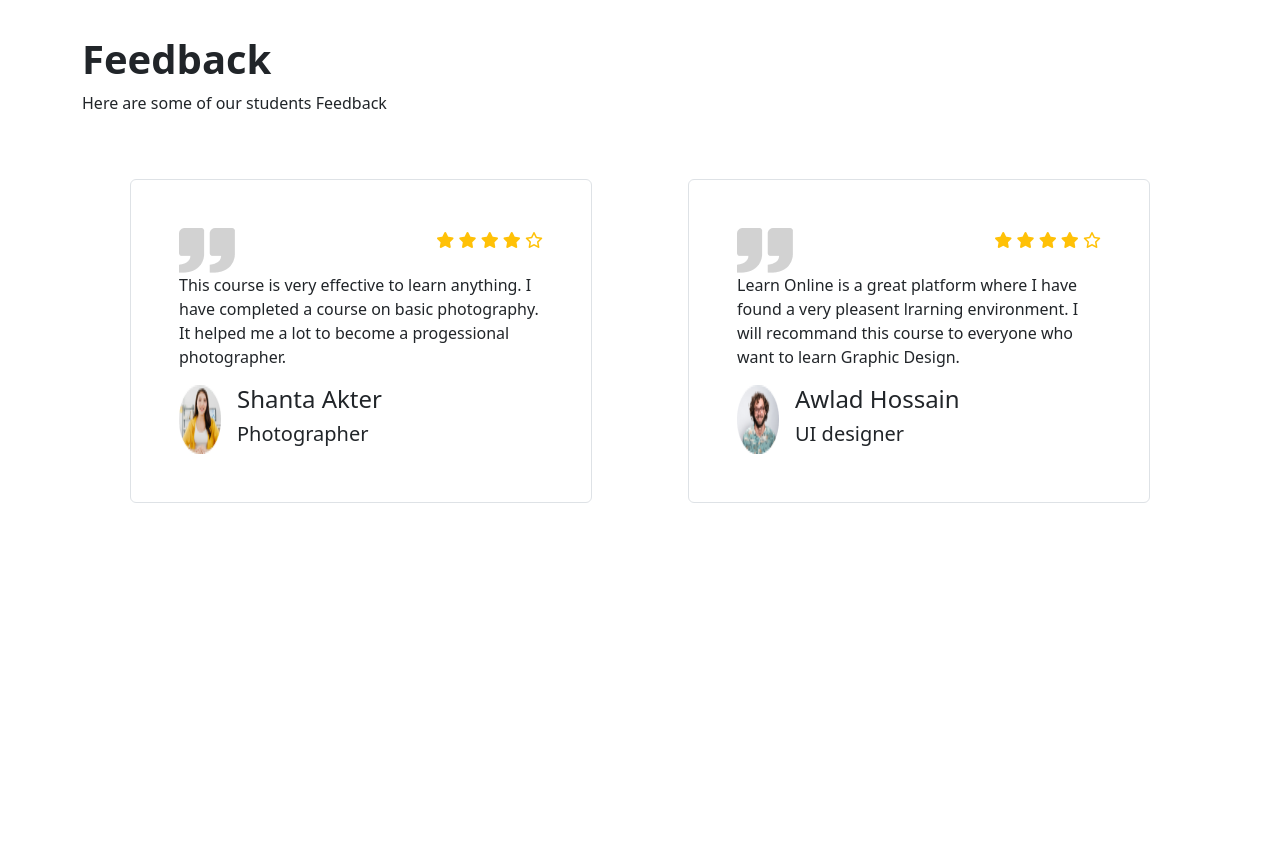
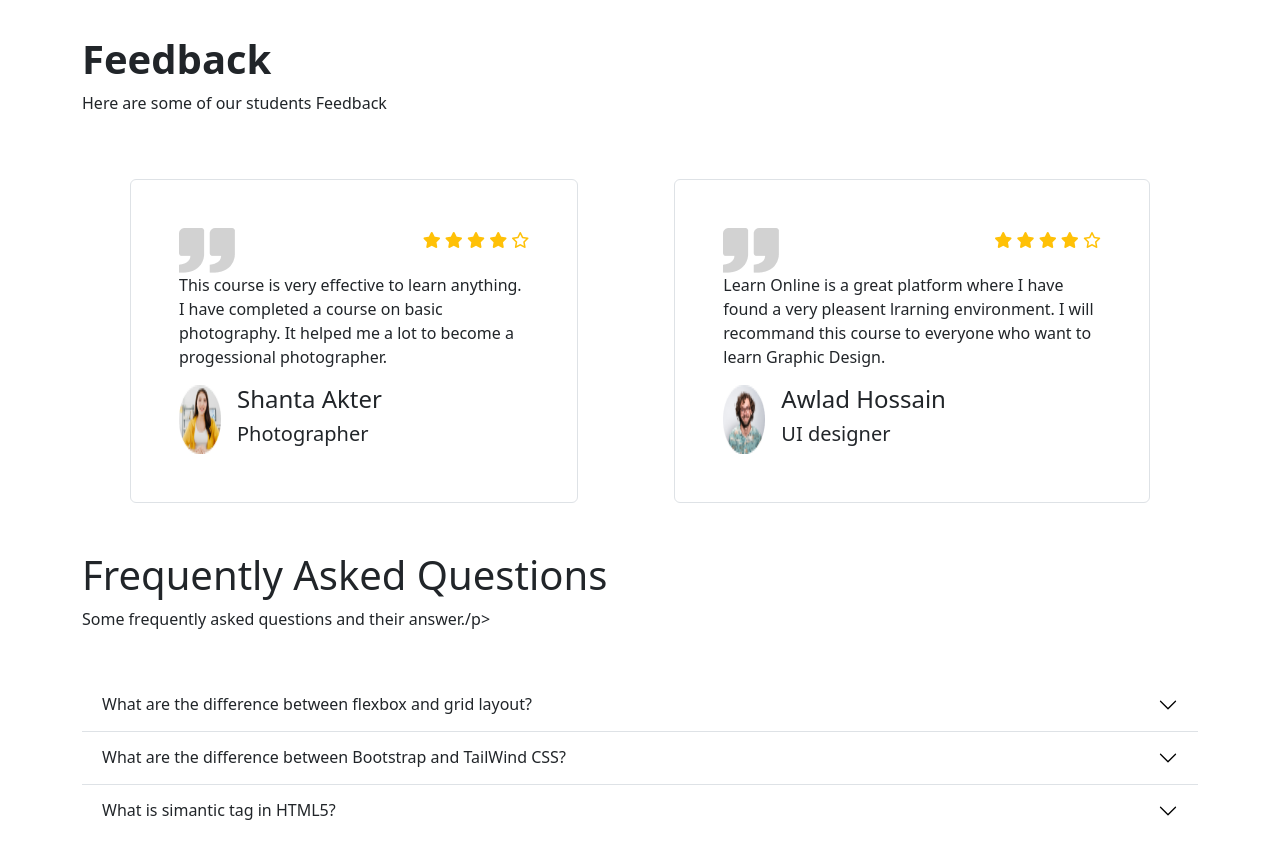
Before and after one commit to mahin-wd/Learn-Online, a plain HTML site: page index.html in a window 1280 px wide. Shown: the part 3380-4238 px from the top of the page. Before the commit the page ends 3931 px from the top, so only its background shows below. Drawn offline with nearby package versions, Linux system fonts and the light colour scheme.

Commit message:
faq section finished

```diff
--- a/index.html
+++ b/index.html
@@ -272,9 +272,9 @@
                 <section>
                   <h1 class="fw-bold fs-1">Feedback</h1>
                   <p>Here are some of our students Feedback</p>
-                  <div class="d-flex">
-                    <div class="w-50 m-5 border p-5 rounded">
-                      <div class="d-flex justify-content-between">
+                  <div class="d-lg-flex d-block">
+                    <div class="w-lg-50 w-sm-100 m-5 border p-5 rounded">
+                      <div class="d-lg-flex justify-content-between d-block">
                         <img src="images/comma.png" class="img-fluid" alt="">
                         <p>
                           <i class="fa-solid fa-star text-warning"></i>
@@ -285,9 +285,8 @@
                         </p>
                       </div>
                       <p>This course is very effective to learn anything. I have completed a course on basic photography. It helped me a lot to become a progessional photographer.</p>
-                      <div class="d-flex">
+                      <div class="d-lg-flex d-block">
                         <img src="images/student/student-6.png" class="img-fluid" alt="">
-
                         <div class="ms-3">
                           <h4>Shanta Akter</h4>
                           <h5>Photographer</h5 >
@@ -295,9 +294,9 @@
                       </div>
                     </div>
 
-                    <div class="w-50 m-5 border p-5 rounded">
-                      <div class="d-flex justify-content-between ">
-                        <img src="images/comma.png" alt="">
+                    <div class="w-lg-50 w-sm-100 m-5 border p-5 rounded">
+                      <div class="d-lg-flex justify-content-between d-block">
+                        <img src="images/comma.png" class="img-fluid" alt="">
                         <p>
                           <i class="fa-solid fa-star text-warning"></i>
                           <i class="fa-solid fa-star text-warning"></i>
@@ -307,7 +306,7 @@
                         </p>
                       </div>
                       <p>Learn Online is a great platform where I have found a very pleasent lrarning environment. I will recommand this course to everyone who want to learn Graphic Design.</p>
-                      <div class="d-flex">
+                      <div class="d-lg-flex d-block">
                         <img src="images/student/student-5.png" class="img-fluid" alt="">
                         <div class="ms-3">
                           <h4>Awlad Hossain</h4>
@@ -319,6 +318,46 @@
                 </section>
                 <!-- Finished student feedback -->
 
+                <!-- frequently ask question -->
+                <section>
+                  <div>
+                    <h1>Frequently Asked Questions</h1>
+                    <p>Some frequently asked questions and their answer./p>
+                  </div>
+                  <div class="accordion accordion-flush my-5" id="accordionFlushExample">
+                    <div class="accordion-item">
+                      <h2 class="accordion-header" id="flush-headingOne">
+                        <button class="accordion-button collapsed" type="button" data-bs-toggle="collapse" data-bs-target="#flush-collapseOne" aria-expanded="false" aria-controls="flush-collapseOne">
+                          What are the difference between flexbox and grid layout?
+                        </button>
+                      </h2>
+                      <div id="flush-collapseOne" class="accordion-collapse collapse" aria-labelledby="flush-headingOne" data-bs-parent="#accordionFlushExample">
+                        <div class="accordion-body">Flexbox was designed for layout in one dimension - either a row or a column. Grid was designed for two-dimensional layout - rows, and columns at the same time.</div>
+                      </div>
+                    </div>
+                    <div class="accordion-item">
+                      <h2 class="accordion-header" id="flush-headingTwo">
+                        <button class="accordion-button collapsed" type="button" data-bs-toggle="collapse" data-bs-target="#flush-collapseTwo" aria-expanded="false" aria-controls="flush-collapseTwo">
+                          What are the difference between Bootstrap and TailWind CSS?
+                        </button>
+                      </h2>
+                      <div id="flush-collapseTwo" class="accordion-collapse collapse" aria-labelledby="flush-headingTwo" data-bs-parent="#accordionFlushExample">
+                        <div class="accordion-body">Bootstrap comes with a set of pre-styled responsive, mobile-first components that possess a definite UI kit. Tailwind CSS uses a set of utility classes to create a neat UI with more flexibility and uniqueness.</div>
+                      </div>
+                    </div>
+                    <div class="accordion-item">
+                      <h2 class="accordion-header" id="flush-headingThree">
+                        <button class="accordion-button collapsed" type="button" data-bs-toggle="collapse" data-bs-target="#flush-collapseThree" aria-expanded="false" aria-controls="flush-collapseThree">
+                          What is simantic tag in HTML5?
+                        </button>
+                      </h2>
+                      <div id="flush-collapseThree" class="accordion-collapse collapse" aria-labelledby="flush-headingThree" data-bs-parent="#accordionFlushExample">
+                        <div class="accordion-body">Semantic HTML elements are those that clearly describe their meaning in a human- and machine-readable way. Elements such as "header" , "footer" and "article" are all considered semantic because they accurately describe the purpose of the element and the type of content that is inside them.</div>
+                      </div>
+                    </div>
+                  </div>
+                </section>
+                <!-- Finish faq section -->
     </main>
 
 
```
